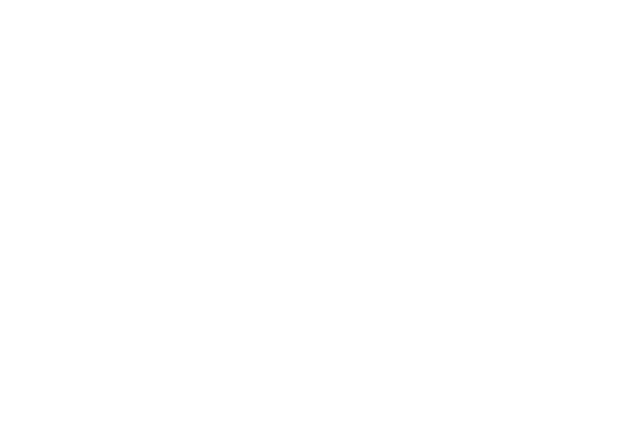
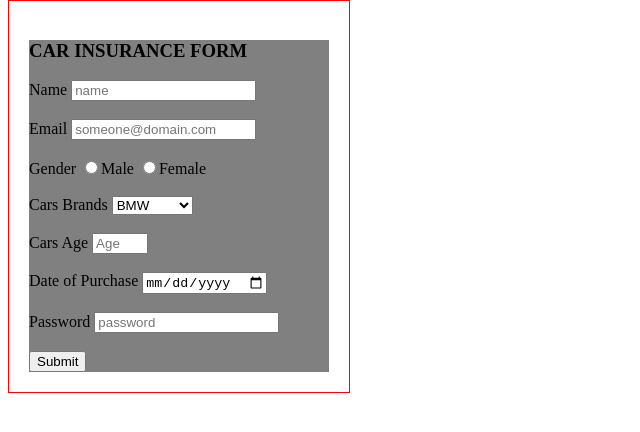
Before and after one commit to acciojob/car-insurance-form-Praveen-b766, a website: page main.html in a window 1280 px wide. Shown: the whole page, without its empty margins (0-640 px from the left). Drawn offline with Linux system fonts and the light colour scheme.

Commit message:
html23
complete

```diff
--- a/main.html
+++ b/main.html
@@ -8,6 +8,41 @@
 
 <body>
 	<!-- the entire body must be written by student -->
+
+	<form action="" method="post" autocomplete="off">
+		<h3>CAR INSURANCE FORM</h3>
+
+		<label for="name">Name</label>
+		<input type="name" id="name" placeholder="name" required="required"><br><br>
+
+		<label for="email">Email</label>
+		<input type="email" id="email" placeholder="someone@domain.com" required="required"><br><br>
+
+		<label for="gender" required="required">Gender</label>
+		<input type="radio" value="button" name="gender" required="required">Male
+		<input type="radio" value="button" name="gender" required="required">Female<br><br>
+
+		<label for="cars">Cars Brands</label>
+		<!-- <input type="options" id="#cars" placeholder="#cars"><br><br> -->
+		<select name="cars" id="cars" required="required">
+			<option value="BMW">BMW</option>
+			<option value="Audi">Audi</option>
+			<option value="Mercedez">Mercedez</option>
+		</select><br><br>
+
+		<label for="carage">Cars Age</label>
+		<input type="number" id="carage" placeholder="Age" min="1" max="15" required="required"><br><br>
+
+		<label for="dop">Date of Purchase</label>
+		<input type="date" id="dop"  placeholder="dop" required><br><br>
+
+		<label for="password">Password</label>
+		<input type="password" id="password" placeholder="password" required><br><br>
+
+		<button type="submit">Submit</button>
+	</form>
+
+
     <script type="text/javascript" src="./script.js">
 </script>
 
--- a/styles.css
+++ b/styles.css
@@ -1,2 +1,16 @@
 
 /* Your CSS Code here. */
+
+body{
+
+    margin-top: 0px;
+    padding: 20px;
+    border: 1px solid red;
+    width: 300px;
+}
+form{
+    background-color: gray;
+}
+.Submit{
+   text-align:center;
+}
```
